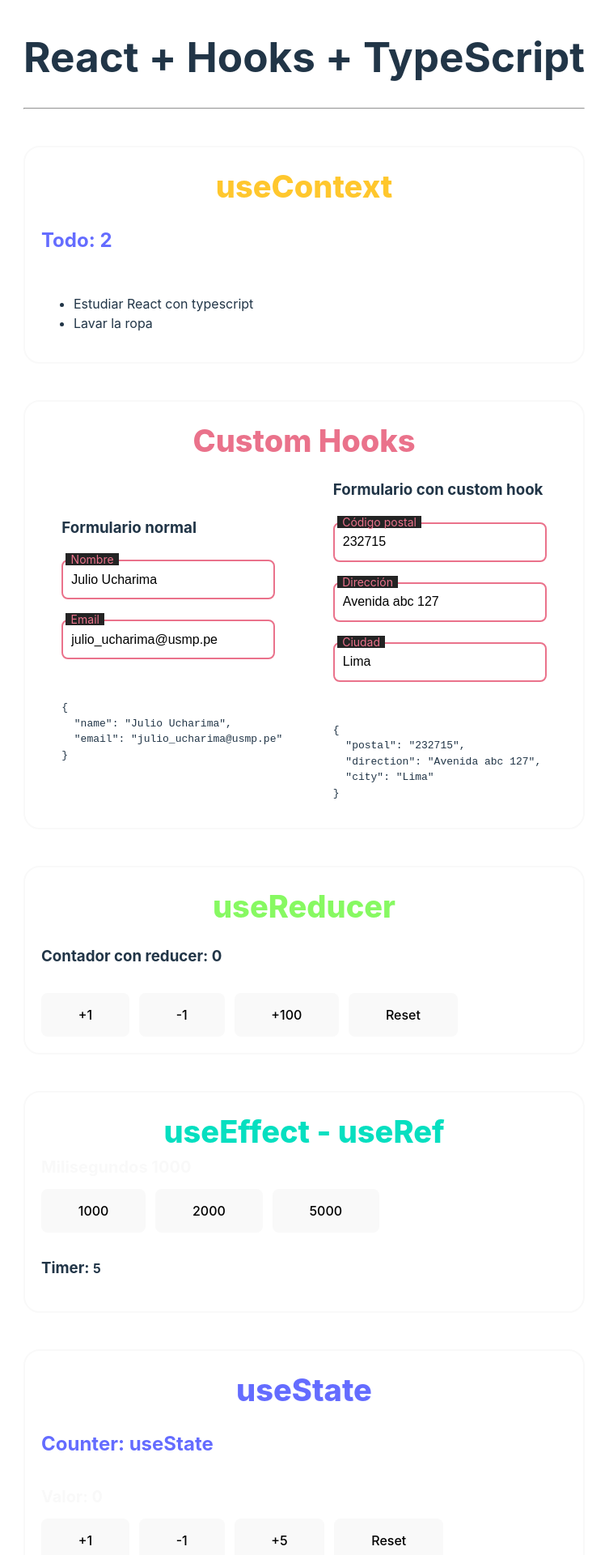
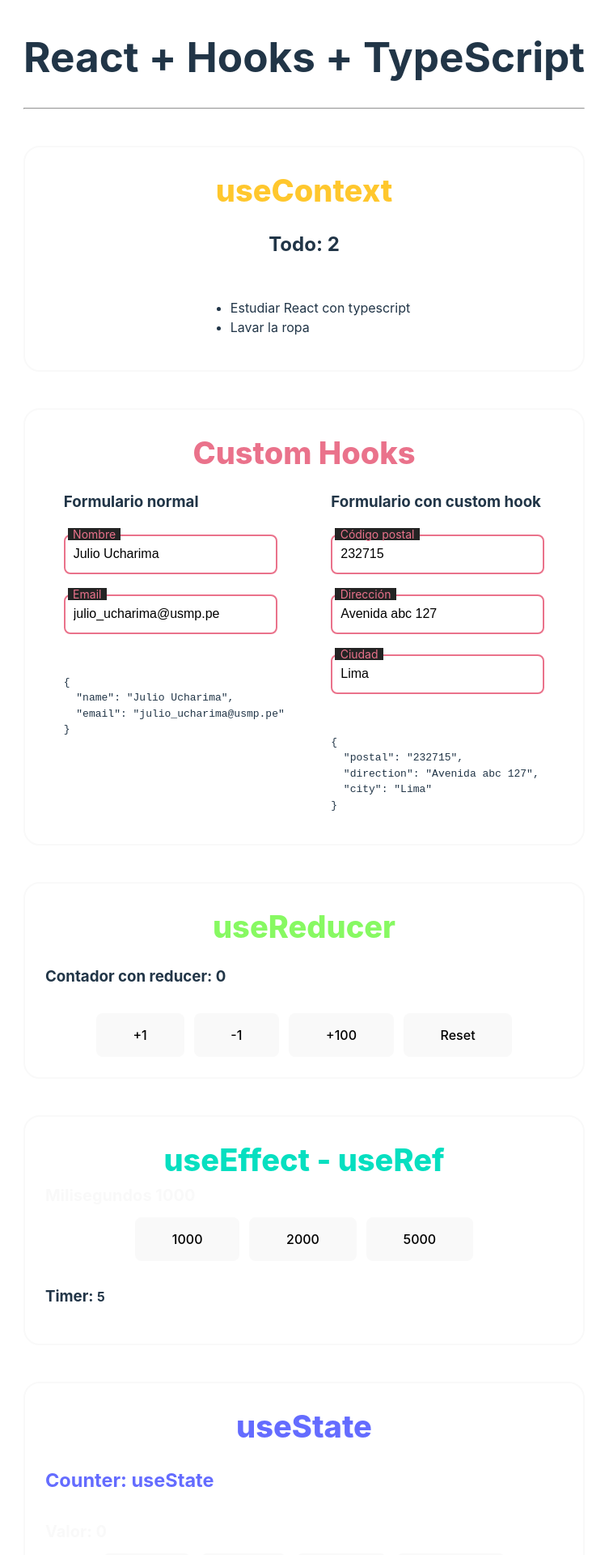
Before and after one commit to AngelOU20/intro-react-ts, a React (Vite) app: page / in a window 1280 px wide. Shown: the top 1920 px of the page at 81% size, without its empty margins (264-1017 px from the left). Built offline with nearby package versions, Linux system fonts and the light colour scheme.

Commit message:
updated global styles

```diff
--- a/src/index.css
+++ b/src/index.css
@@ -41,7 +41,7 @@ button:hover {
 
 .container-hook {
   margin: 45px 0px;
-  padding: 20px;
+  padding: 25px;
   border: 2px solid #f9f9f9;
   border-radius: 20px;
 }
@@ -53,6 +53,8 @@ button:hover {
   margin: 0;
 }
 
+/* Flex */
+
 .flex {
   display: flex;
   justify-content: center;
@@ -61,38 +63,29 @@ button:hover {
 
 .flex-column {
   flex-direction: column;
-  align-items: flex-start;
 }
 
 .flex-space-around {
   justify-content: space-around;
 }
 
-.flex-start {
+.align-start {
   align-items: flex-start;
 }
 
-.flex-column h2 {
+.align-center {
+  align-items: center;
+}
+
+.h2-purple {
   color: #646cff;
+  font-size: 1.47em;
 }
 
 .flex-column span {
   font-size: 20px;
   font-weight: 700;
   color: #f9f9f9;
-}
-
-@media (prefers-color-scheme: light) {
-  :root {
-    color: #213547;
-    background-color: #ffffff;
-  }
-  a:hover {
-    color: #747bff;
-  }
-  button {
-    background-color: #f9f9f9;
-  }
 }
 
 /* Form */
@@ -161,3 +154,16 @@ button:hover {
 .custom-input:not(:placeholder-shown) {
   border-color: #ea728b;
 }
+
+@media (prefers-color-scheme: light) {
+  :root {
+    color: #213547;
+    background-color: #ffffff;
+  }
+  a:hover {
+    color: #747bff;
+  }
+  button {
+    background-color: #f9f9f9;
+  }
+}
```
